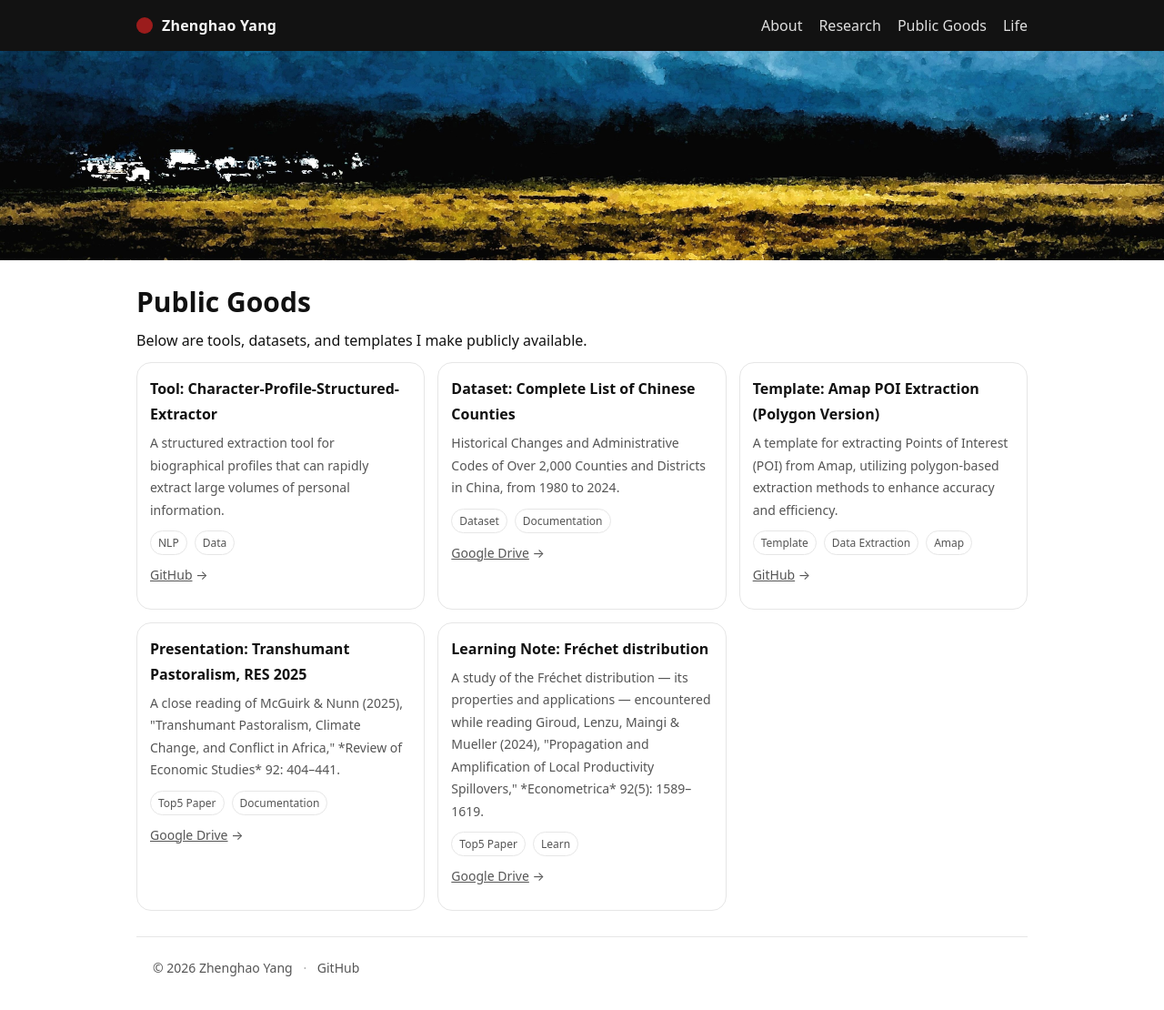
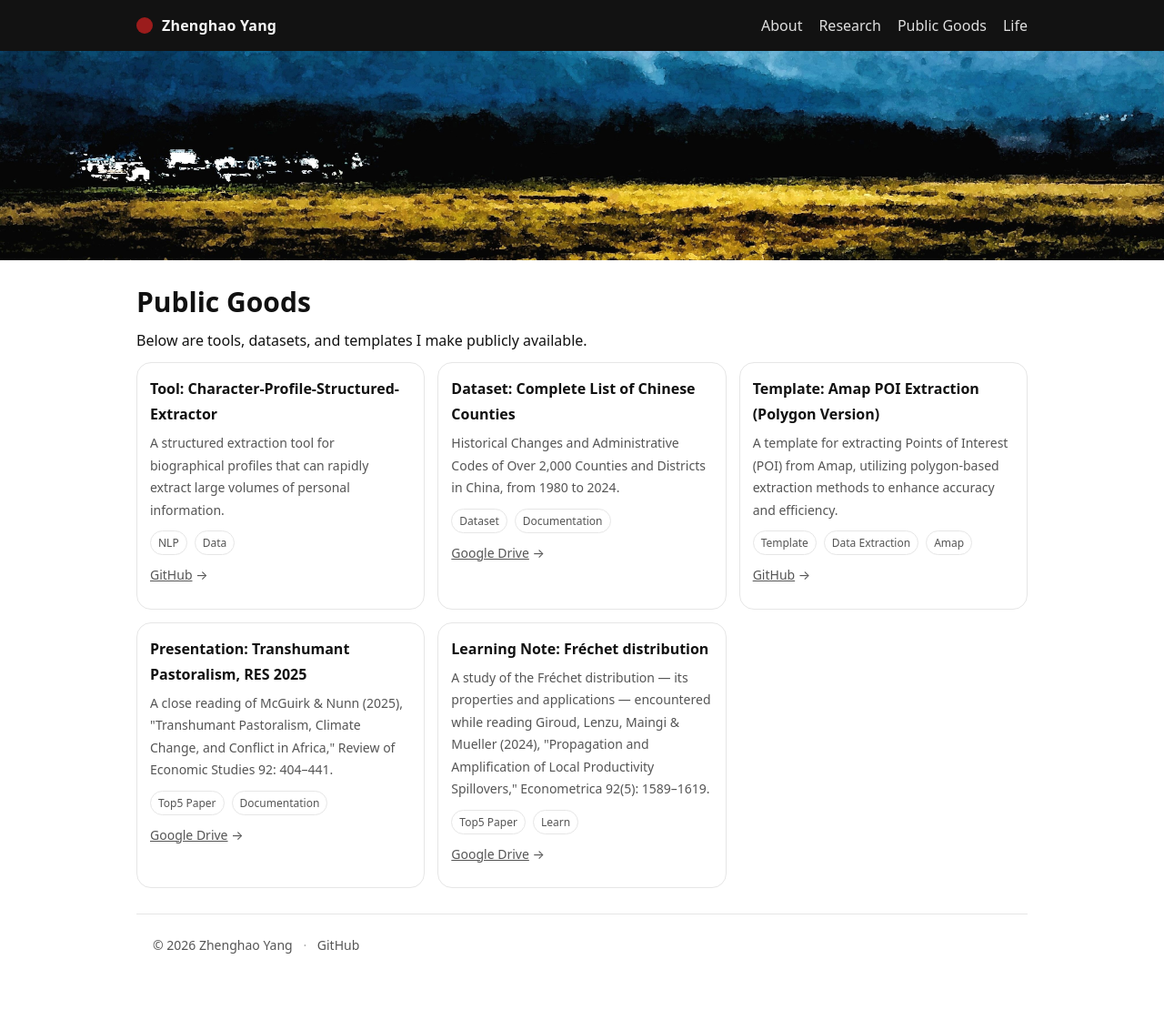
Before and after one commit to 15haohao/15haohao.github.io, a Jekyll site: the page built from public-goods/index.md, in a window 1280 px wide and 1110 px high. Shown: the whole window at 91% size. Built offline with Jekyll 4.4.1, drawn with Linux system fonts in a browser that asks for light colours.

Commit message:
modified

```diff
--- a/_data/public_goods.yml
+++ b/_data/public_goods.yml
@@ -17,13 +17,13 @@
   link_text: "GitHub"
 
 - title: "Presentation: Transhumant Pastoralism, RES 2025"
-  desc: "A close reading of McGuirk & Nunn (2025), \"Transhumant Pastoralism, Climate Change, and Conflict in Africa,\" *Review of Economic Studies* 92: 404–441."
+  desc: "A close reading of McGuirk & Nunn (2025), \"Transhumant Pastoralism, Climate Change, and Conflict in Africa,\" Review of Economic Studies 92: 404–441."
   tags: ["Top5 Paper", "Documentation"]
   link: "https://drive.google.com/file/d/18JmT9hEcLLdCoR7BS94aL7j3EUkZBcdp/view?usp=drive_link"
   link_text: "Google Drive"
 
 - title: "Learning Note: Fréchet distribution"
-  desc: "A study of the Fréchet distribution — its properties and applications — encountered while reading Giroud, Lenzu, Maingi & Mueller (2024), \"Propagation and Amplification of Local Productivity Spillovers,\" *Econometrica* 92(5): 1589–1619."
+  desc: "A study of the Fréchet distribution — its properties and applications — encountered while reading Giroud, Lenzu, Maingi & Mueller (2024), \"Propagation and Amplification of Local Productivity Spillovers,\" Econometrica 92(5): 1589–1619."
   tags: ["Top5 Paper", "Learn"]
   link: "https://drive.google.com/file/d/1ZNk9gdSl7y-92gXND88u1uAmJZFH_BRJ/view?usp=drive_link"
   link_text: "Google Drive"
```
Also changed, not shown: index.md (+1 -1 lines).
